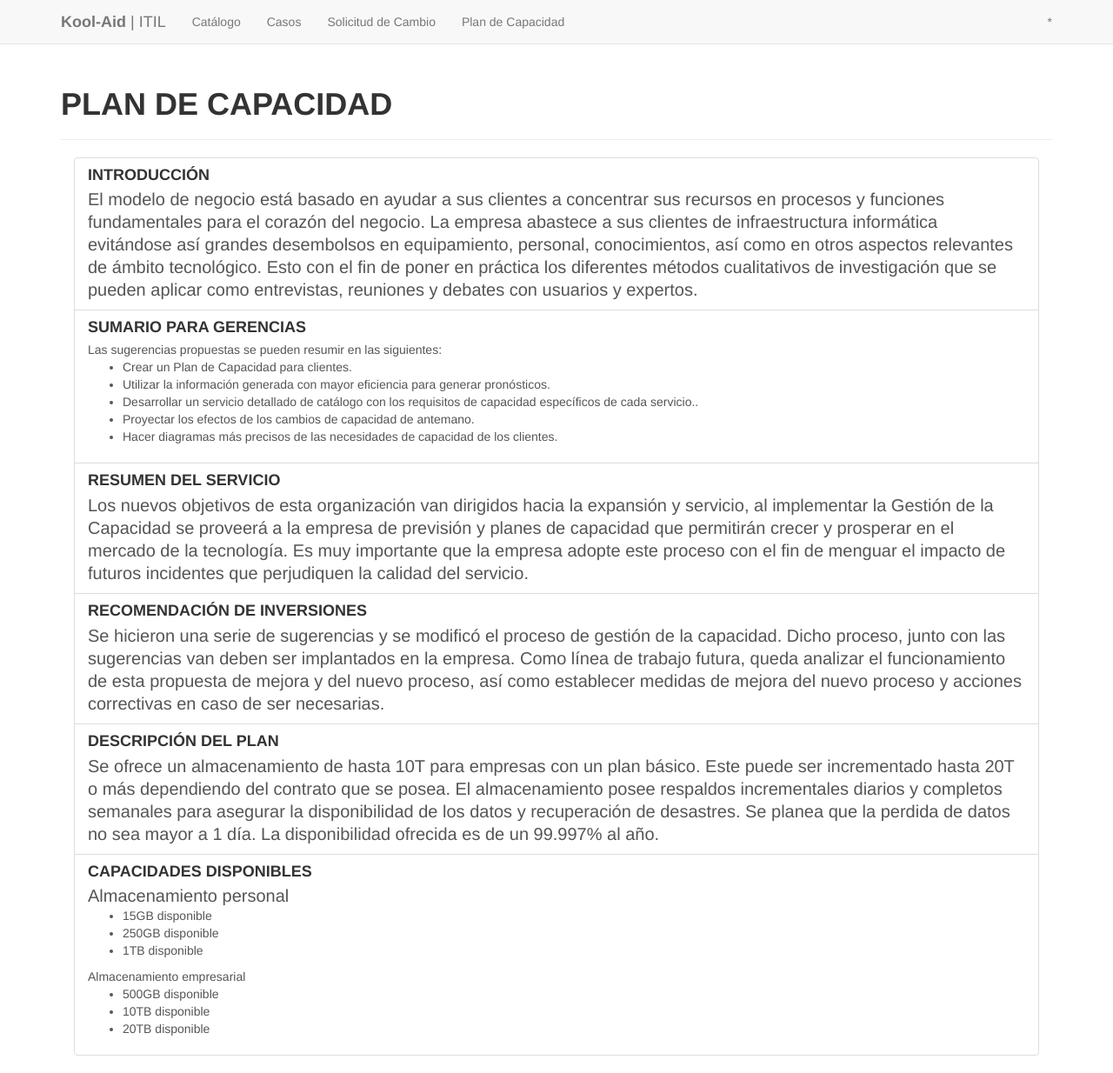
After one commit to OneTesseractInMultiverse/ITIL-CaseExample, a Flask app: page /capacity in a window 1280 px wide. The commit adds this page. Shown: the whole page at 87% size. Run offline with Flask 2, Linux system fonts and the light colour scheme; some libraries are stand-ins or nearby versions.

Commit message:
Plan de Capacidad.

```diff
--- a/courseware/controllers/home_controller.py
+++ b/courseware/controllers/home_controller.py
@@ -17,3 +17,10 @@ def home():
 @app.route('/rfc', methods=['GET'])
 def rfc():
     return render_template("home/request_change_form.html")
+
+# --------------------------------------------------------------------------
+# GET /
+# --------------------------------------------------------------------------
+@app.route('/capacity', methods=['GET'])
+def capcity():
+    return render_template("home/capacity_plan.html")
--- /dev/null
+++ b/templates/home/capacity_plan.html
@@ -0,0 +1,103 @@
+{% extends "layout.html" %}
+{% block body %}
+
+
+<div class="row">
+
+    <div class="col-lg-12">
+
+        <h1>Plan de Capacidad</h1>
+        <hr>
+        <div class="col-lg-12">
+            <div class="list-group">
+
+              <a href="#" class="list-group-item">
+                <h4 class="list-group-item-heading">Introducción</h4>
+                <p class="list-group-item-text">
+                    El modelo de negocio está basado en ayudar a sus clientes a concentrar sus recursos en procesos y funciones fundamentales para el corazón del negocio.
+                    La empresa abastece a sus clientes de infraestructura informática evitándose así grandes desembolsos en equipamiento, personal, conocimientos, así como en otros aspectos relevantes de ámbito tecnológico.
+                    Esto con el fin de poner en práctica los diferentes métodos cualitativos de investigación que se pueden aplicar como entrevistas, reuniones y debates con usuarios y expertos.
+                </p>
+              </a>
+
+                <a href="#" class="list-group-item">
+                <h4 class="list-group-item-heading">Sumario para Gerencias</h4>
+                <p class="list-group-item-text">
+                </p>
+                    Las sugerencias propuestas se pueden resumir en las siguientes:
+                    <ul>
+                        <li>Crear un Plan de Capacidad para clientes.</li>
+                        <li>Utilizar la información generada con mayor eficiencia para generar pronósticos.</li>
+                        <li>Desarrollar un servicio detallado de catálogo con los requisitos de capacidad específicos de cada servicio..</li>
+                        <li>Proyectar los efectos de los cambios de capacidad de antemano.</li>
+                        <li>Hacer diagramas más precisos de las necesidades de capacidad de los clientes.</li>
+                    </ul>
+                </a>
+
+                <a href="#" class="list-group-item">
+                <h4 class="list-group-item-heading">Resumen del Servicio</h4>
+                <p class="list-group-item-text">
+                    Los nuevos objetivos de esta organización van dirigidos hacia la expansión y servicio, al implementar la Gestión de la Capacidad se proveerá a la empresa de previsión y planes de capacidad que permitirán crecer y prosperar en el mercado de la tecnología.
+                    Es muy importante que la empresa adopte este proceso con el fin de menguar el impacto de futuros incidentes que perjudiquen la calidad del servicio.
+                </p>
+                </a>
+
+                <a href="#" class="list-group-item">
+                <h4 class="list-group-item-heading">Recomendación de Inversiones</h4>
+                <p class="list-group-item-text">
+                    Se hicieron una serie de sugerencias y se modificó el proceso de gestión de la capacidad.
+                    Dicho proceso, junto con las sugerencias van deben ser implantados en la empresa. Como línea de trabajo futura, queda analizar el funcionamiento de esta propuesta de mejora y del nuevo proceso, así como establecer medidas de mejora del nuevo proceso y acciones correctivas en caso de ser necesarias.
+                </p>
+                 </a>
+
+                <a href="#" class="list-group-item">
+                <h4 class="list-group-item-heading">Descripción del plan</h4>
+                <p class="list-group-item-text">
+                    Se ofrece un almacenamiento de hasta 10T para empresas con un plan básico. Este puede ser incrementado hasta 20T o más dependiendo del contrato que se posea.
+                    El almacenamiento posee respaldos incrementales diarios y completos semanales para asegurar la disponibilidad de los datos y recuperación de desastres. Se planea que la perdida de datos no sea mayor a 1 día.
+                    La disponibilidad ofrecida es de un 99.997% al año.
+                </p>
+                 </a>
+
+                 <a href="#" class="list-group-item">
+                <h4 class="list-group-item-heading">Capacidades disponibles</h4>
+                <p class="list-group-item-text">
+                     Almacenamiento personal
+                    <ul>
+                     <li>
+                         15GB disponible
+                     </li>
+                     <li>
+                         250GB disponible
+                     </li>
+                       <li>
+                         1TB disponible
+                     </li>
+                 </ul>
+
+                     Almacenamiento empresarial
+                    <ul>
+                     <li>
+                         500GB disponible
+                     </li>
+                     <li>
+                         10TB disponible
+                     </li>
+                       <li>
+                         20TB disponible
+                     </li>
+                 </ul>
+
+                </p>
+                </a>
+
+
+
+            </div>
+        </div>
+
+    </div>
+
+</div>
+
+{% endblock %}
--- a/templates/layout.html
+++ b/templates/layout.html
@@ -34,6 +34,7 @@
                 <li><a href="/">Catálogo</a></li>
                 <li><a href="{{url_for('get_casos')}}">Casos</a></li>
                   <li><a href="{{ url_for('rfc') }}">Solicitud de Cambio</a></li>
+                  <li><a href="{{ url_for('capacity') }}">Plan de Capacidad</a></li>
               </ul>
               <ul class="nav navbar-nav navbar-right">
                 <li><a href="">*</a></li>
```
